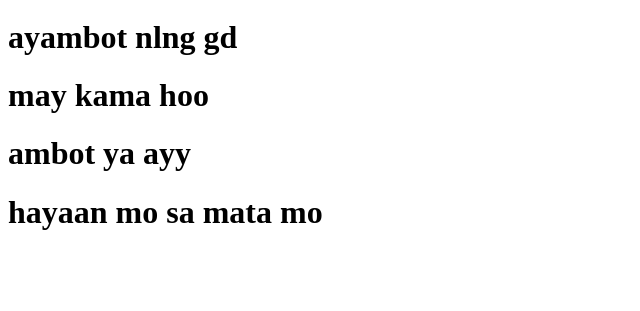
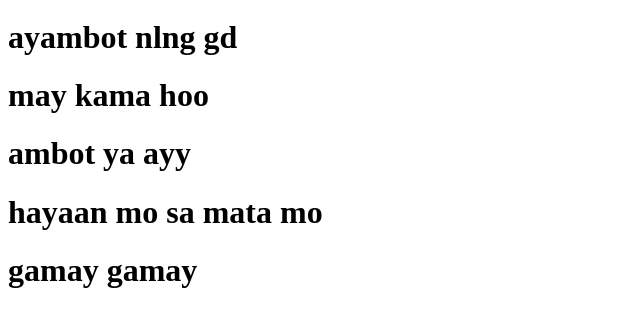
Before and after one commit to gariandojustinkim-design/Gariando-2ndsemester, a plain HTML site: page index.html in a window 1280 px wide. Shown: the part 717-1028 px from the top of the page, without its empty margins (0-640 px from the left). Before the commit the page ends 969 px from the top, so only its background shows below. Drawn offline with Linux system fonts and the light colour scheme.

Commit message:
16 commit

```diff
--- a/index.html
+++ b/index.html
@@ -17,6 +17,7 @@
     <h1>may kama hoo</h1>
     <h1>ambot ya ayy</h1>
     <h1>hayaan mo sa mata mo</h1>
+    <h1>gamay gamay</h1>
     <meta charset="UTF-8">
     <meta name="viewport" content="width=device-width, initial-scale=1.0">
     <title>Document</title>
```
